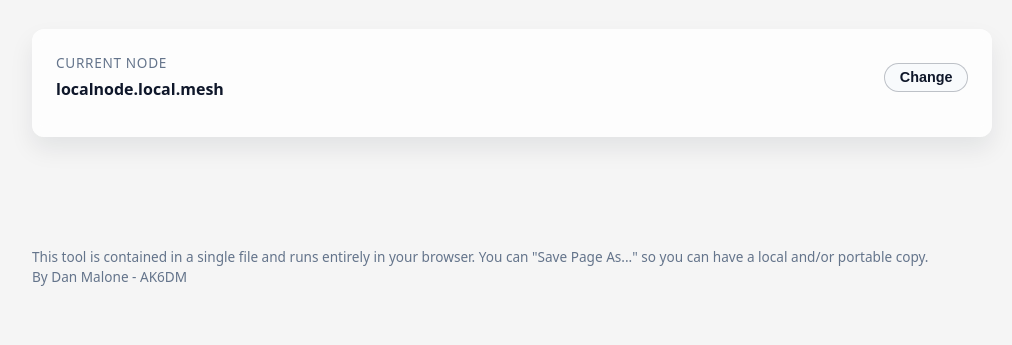
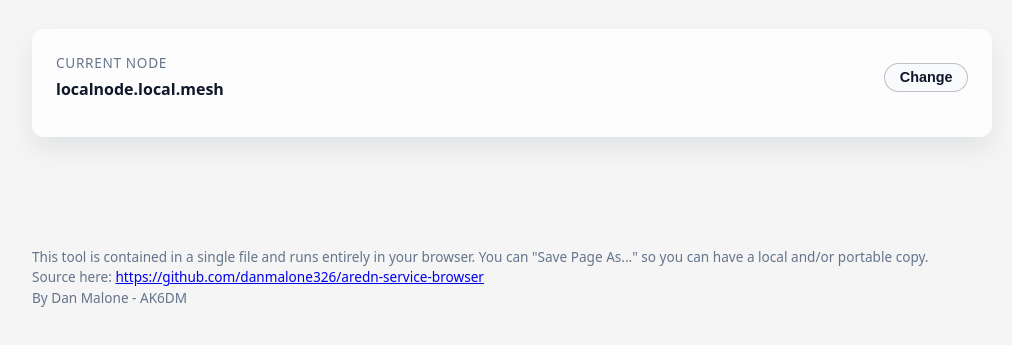
Before and after one commit to danmalone326/aredn-service-browser, a plain HTML site: page index.html in a window 1280 px wide. Shown: the part 141-486 px from the top of the page, without its empty margins (128-1140 px from the left). Drawn offline with Linux system fonts and the light colour scheme; no server answers.

Commit message:
added readme and link to repo

```diff
--- a/index.html
+++ b/index.html
@@ -617,6 +617,7 @@
       <p>
         This tool is contained in a single file and runs entirely in your browser.
         You can "Save Page As..." so you can have a local and/or portable copy.<br>
+        Source here: <a href="https://github.com/danmalone326/aredn-service-browser">https://github.com/danmalone326/aredn-service-browser</a><br>
         By Dan Malone - AK6DM
       </p>
     </footer>
```
Also changed, not shown: 1 other file.
